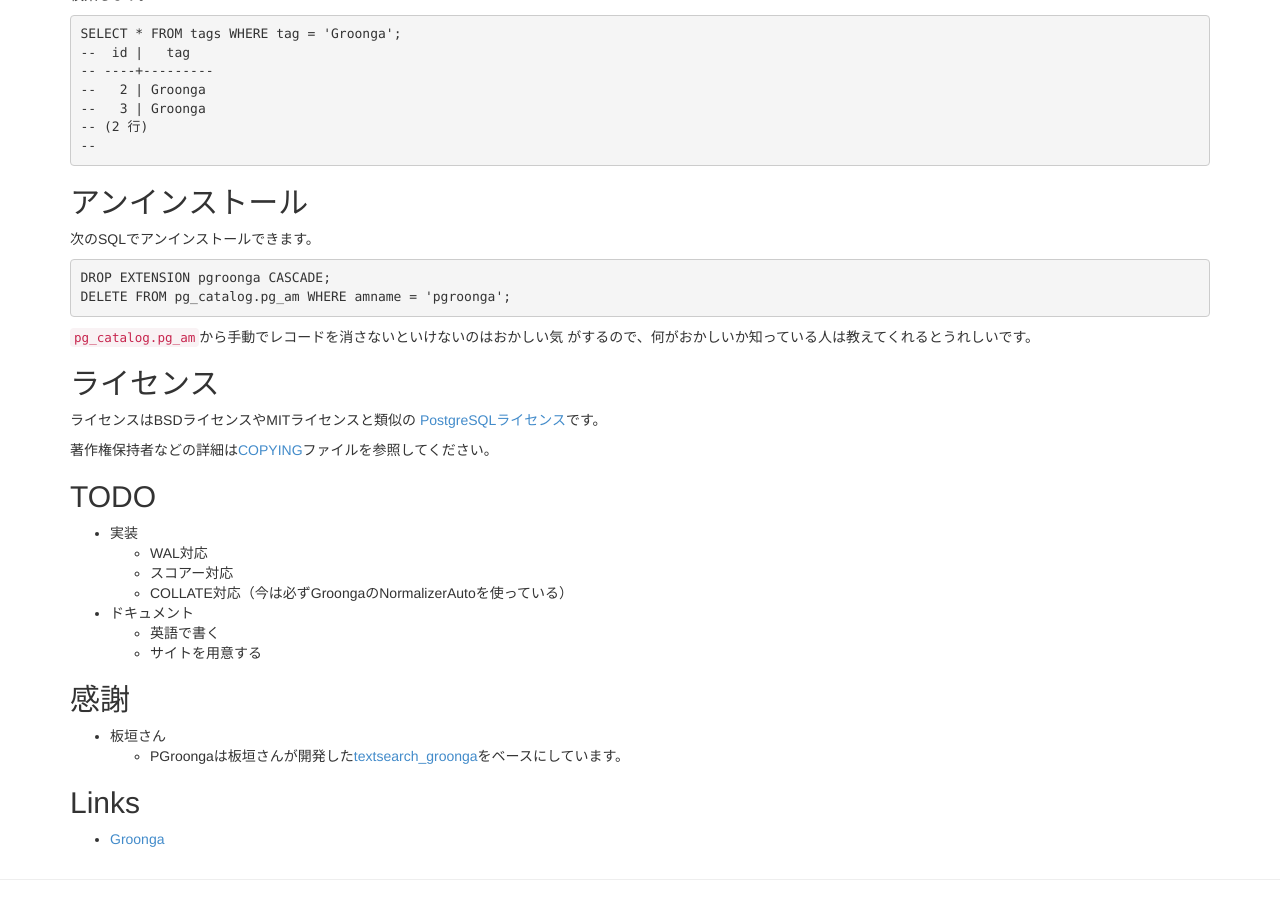
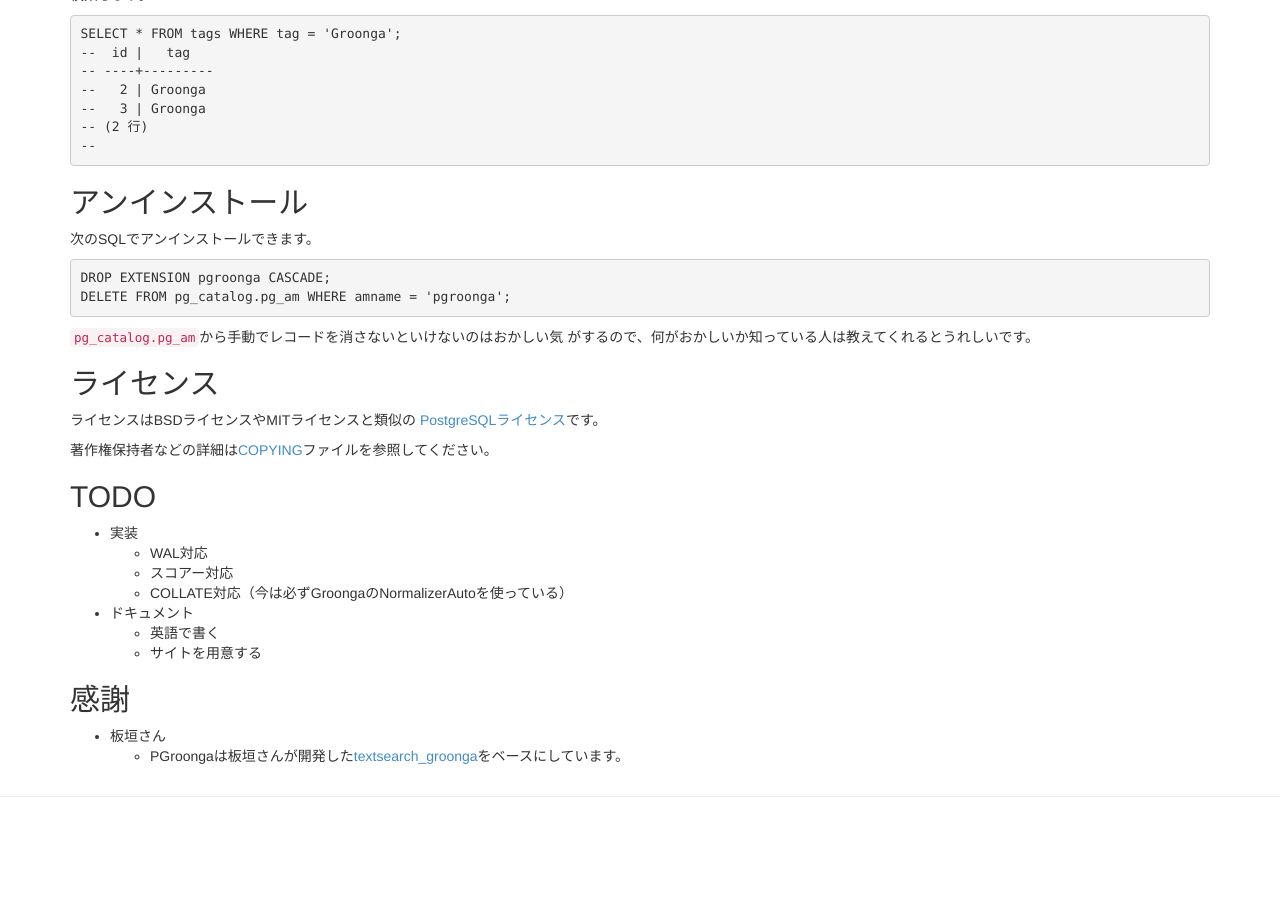
Before and after one commit to pgroonga/pgroonga.github.io, a Jekyll site: the page built from index.md, in a window 1280 px wide and 900 px high, scrolled down 5761 px. Built offline with Jekyll 4.4.1, drawn with Linux system fonts in a browser that asks for light colours; after the commit the page ends 6578 px from its top, so only the background shows below that.

Commit message:
Remove needless "Links"

```diff
--- a/index.md
+++ b/index.md
@@ -408,7 +408,3 @@
 
   * 板垣さん
     * PGroongaは板垣さんが開発した[textsearch_groonga](http://textsearch-ja.projects.pgfoundry.org/textsearch_groonga.html)をベースにしています。
-
-## Links
-
-* [Groonga](http://groonga.org/)
```
